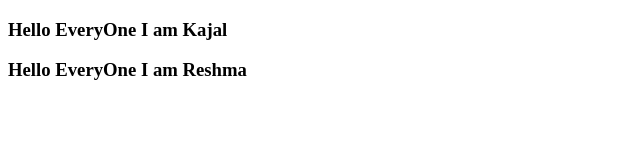
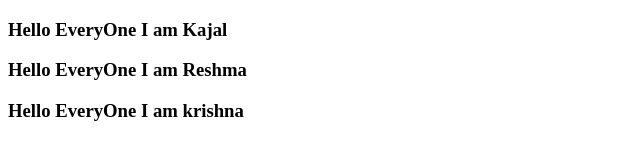
Before and after one commit to SPCL-JM-WEB-APP/SMS, a plain HTML site: page index.html in a window 1280 px wide. Shown: the whole page, without its empty margins (0-640 px from the left). Drawn offline with Linux system fonts and the light colour scheme.

Commit message:
Update index.html

```diff
--- a/index.html
+++ b/index.html
@@ -8,6 +8,7 @@
 <body>
     <h3>Hello EveryOne I am Kajal</h3>
     <h3>Hello EveryOne I am Reshma</h3>
+    <h3>Hello EveryOne I am krishna</h3>
 
 
 </body>
```
